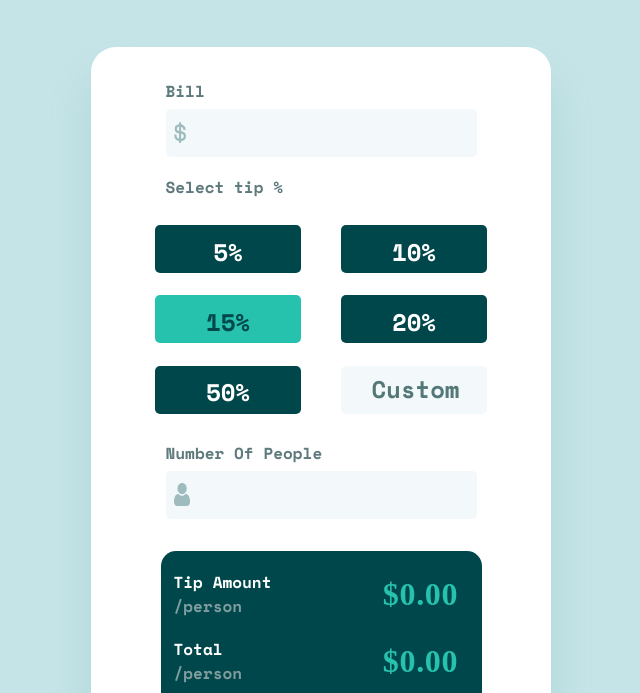
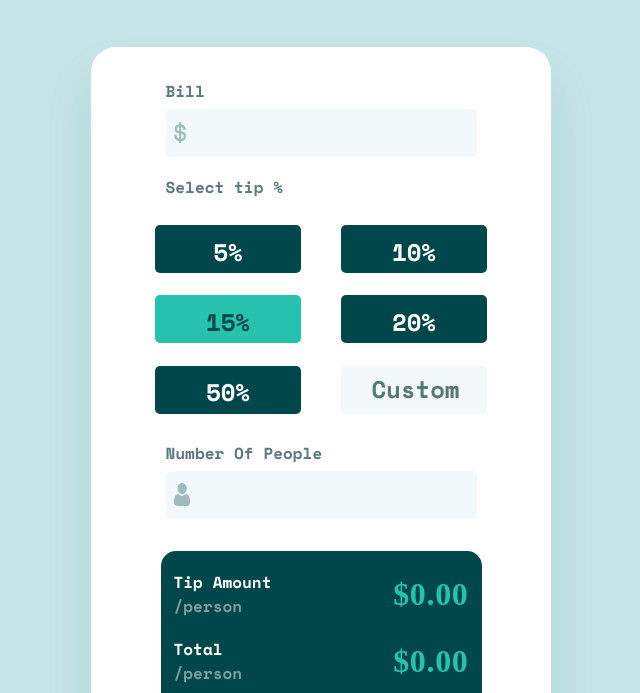
Before and after one commit to aniabaishvili/tip-calculator-app, a plain HTML site: page index.html in a window 1280 px wide. Shown: the part 107-800 px from the top of the page, without its empty margins (319-959 px from the left). Drawn offline with nearby package versions, Linux system fonts and the light colour scheme.

Commit message:
Update style.css

```diff
--- a/style.css
+++ b/style.css
@@ -202,7 +202,7 @@ span{
     line-height: 47px;
     color:#26c2ae;
     text-align: center;
-    width:96px;
+/*     width:96px; */
 }
 
 
```
